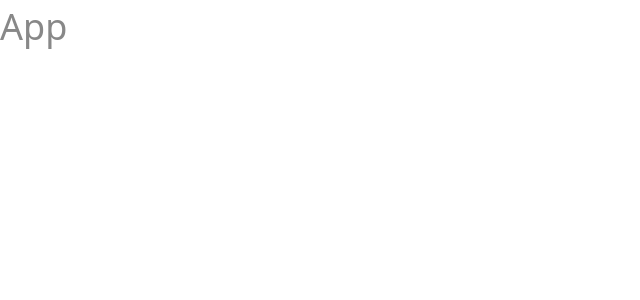
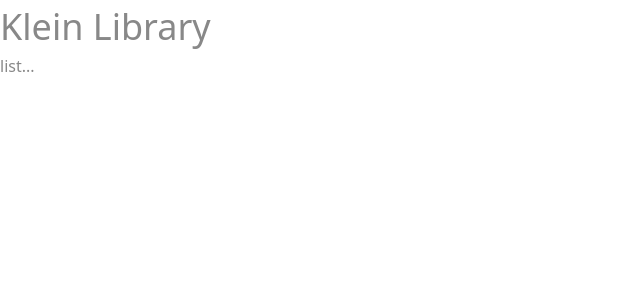
Before and after one commit to squaretone/klein-lib, a React (Vite) app: page / in a window 1280 px wide. Shown: the top 300 px of the page, without its empty margins (0-640 px from the left). Built offline with nearby package versions, Linux system fonts and the light colour scheme.

Commit message:
Add FPO reducer app state

```diff
--- a/package.json
+++ b/package.json
@@ -8,7 +8,8 @@
   "private": true,
   "scripts": {
     "start": "yarn dev",
-    "dev": "parcel ./src/index.html"
+    "dev": "parcel ./src/index.html",
+    "build": "parcel build ./src/index.html"
   },
   "dependencies": {
     "react": "^16.13.1",
--- a/src/js/App.js
+++ b/src/js/App.js
@@ -1,9 +1,13 @@
 import React from 'react'
+import Header from './comp/Header'
 
 const App = () => {
   return (
     <div>
-      <h1>App</h1>
+      <Header />
+      <div>
+        list...
+      </div>
     </div>
   )
 }
--- a/src/js/AppContext.js
+++ b/src/js/AppContext.js
@@ -1,12 +1,19 @@
 import React from 'react'
 import App from './App'
+import {
+  AppStateProvider,
+  stateReducer,
+  defaultAppState
+} from './state';
 
 const AppContext = () => {
   return (
     <React.Fragment>
-      <App />
+      <AppStateProvider initialState={defaultAppState} reducer={stateReducer}>
+        <App />
+      </AppStateProvider>
     </React.Fragment>
-  )
+  );
 }
 
 export default AppContext
--- /dev/null
+++ b/src/js/comp/Header.js
@@ -0,0 +1,13 @@
+import React from 'react';
+import { useAppStateContext } from '../state'
+
+const Header = () => {
+  const [state, dispatch] = useAppStateContext()
+  return (
+    <header>
+      <h1 className="site-name">{state.siteName}</h1>
+    </header>
+  );
+};
+
+export default Header
--- /dev/null
+++ b/src/js/state.js
@@ -0,0 +1,27 @@
+import React, { createContext, useContext, useReducer } from 'react'
+
+export let defaultAppState = {
+  siteName: 'Klein Library'
+}
+
+export const AppStateContext = createContext(defaultAppState)
+
+export const AppStateProvider = ({ reducer, initialState, children }) => (
+  <AppStateContext.Provider value={useReducer(reducer, defaultAppState)}>
+    {children}
+  </AppStateContext.Provider>
+)
+
+export const useAppStateContext = () => useContext(AppStateContext)
+
+export const stateReducer = (state, action) => {
+  console.log(
+    `%cSTATE.action.type: ${action.type}`, 'color: blue;'
+  );
+  switch (action.type) {
+    case 'set-filters':
+      return { ...state, misc: 'none...'}
+    default:
+      return state
+  }
+}
```
